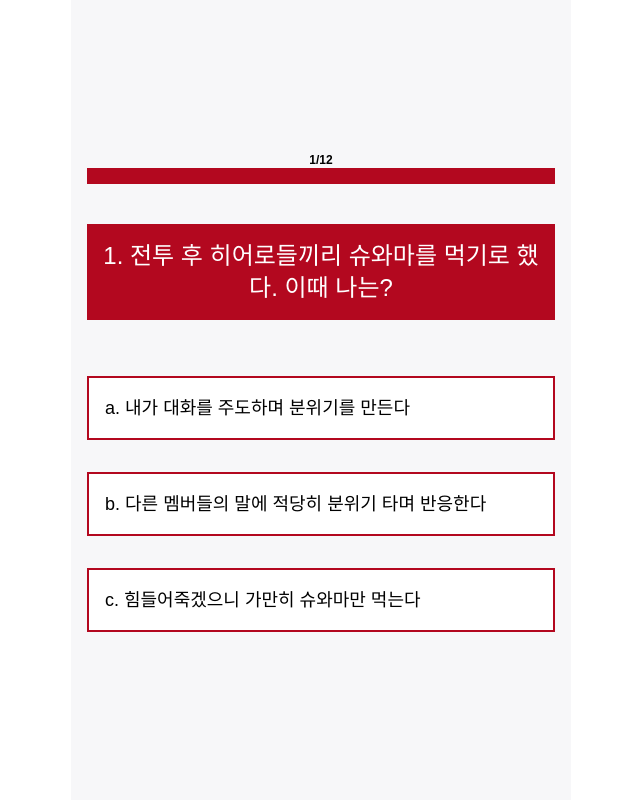
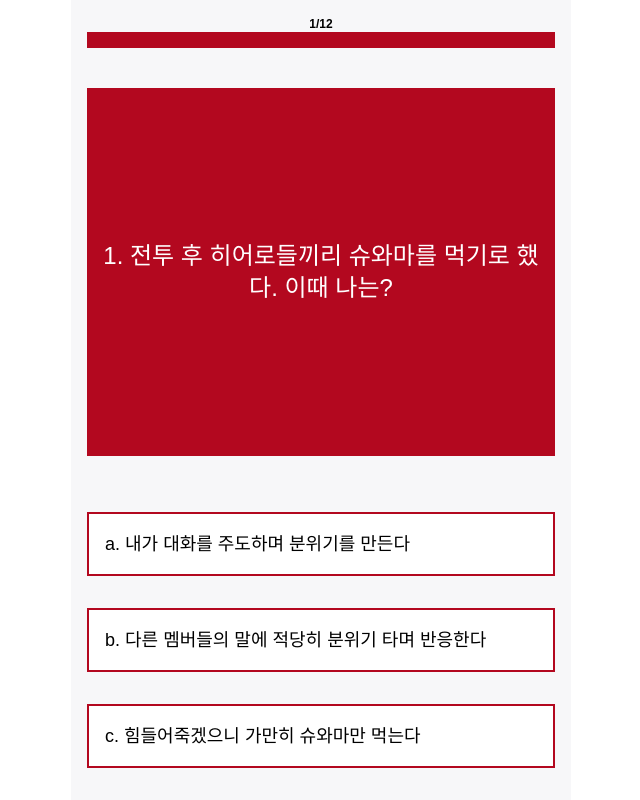
Before and after one commit to qorbaxk/marvel-mbti, a React (Create React App) app: page /question in a window 1280 px wide. Shown: the whole page, without its empty margins (319-959 px from the left). Built offline with nearby package versions, Linux system fonts and the light colour scheme; a web font is replaced by a local one.

Commit message:
[:lipstick:] 질문페이지 박스 비율 맞추기

```diff
--- a/src/components/Question/QBox.tsx
+++ b/src/components/Question/QBox.tsx
@@ -15,7 +15,7 @@ const QBox: React.FC = () => {
 
   return (
     <>
-      <h2 className="w-full p-4 my-10 bg-primary-100 text-white font-tif text-2xl text-center">
+      <h2 className="w-full p-4 my-10 bg-primary-100 text-white font-tif text-2xl text-center grow flex items-center">
         {qnaList[qIdx]?.q}
       </h2>
     </>
```
